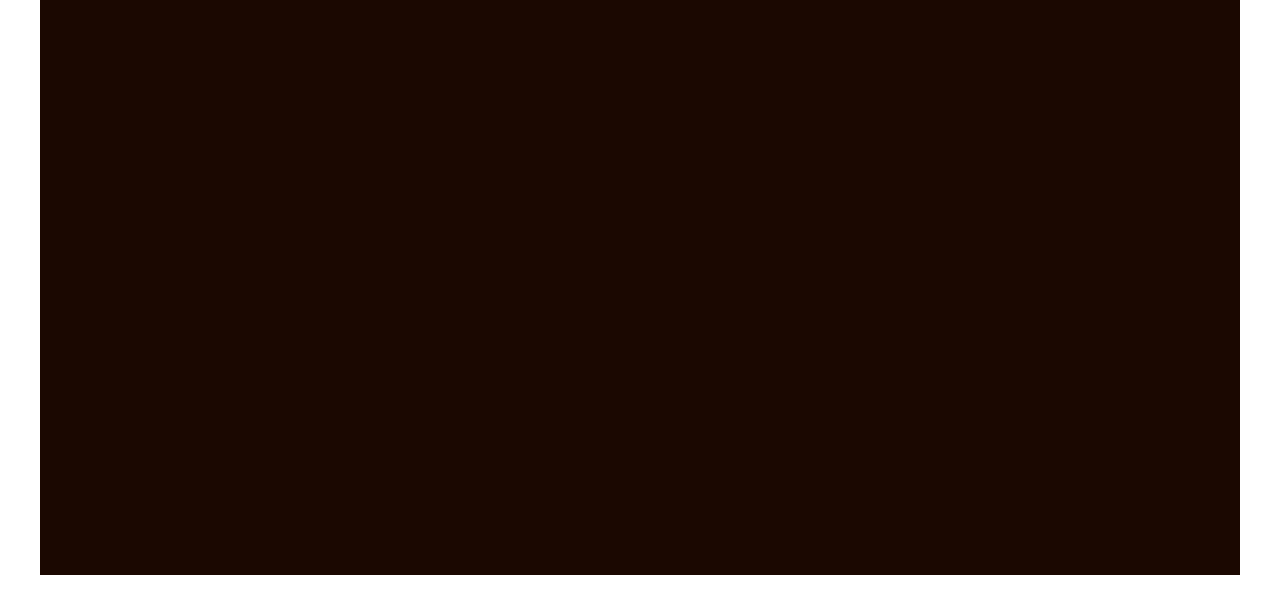
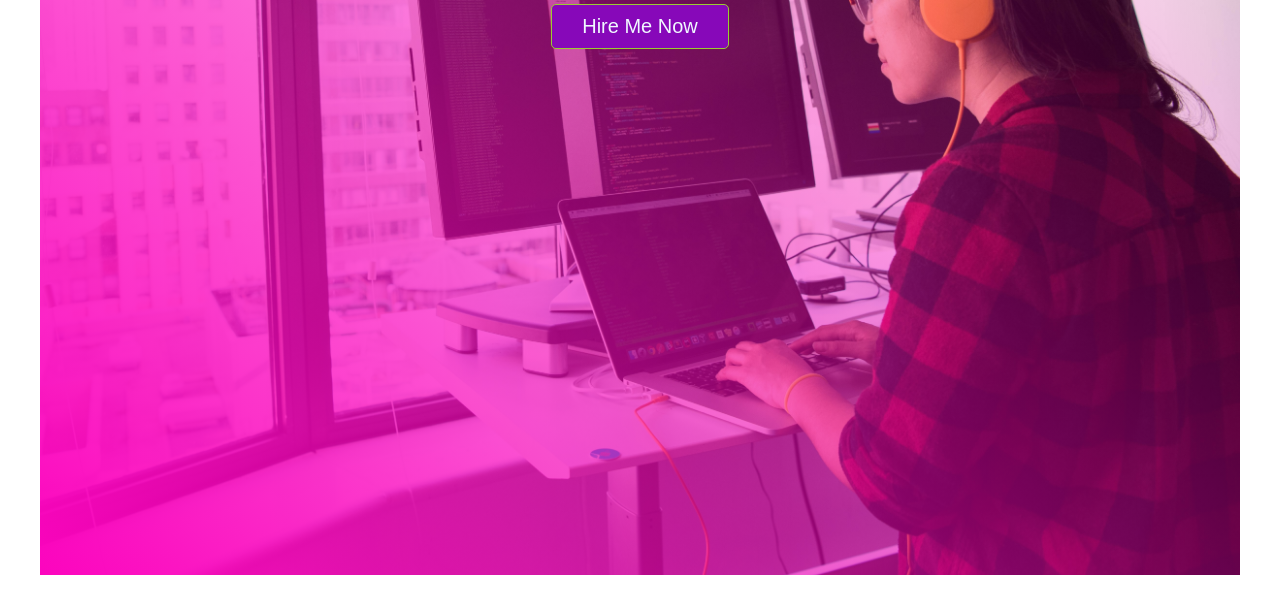
Before and after one commit to NURALAM11/conceptual-session-1, a plain HTML site: page index.html in a window 1280 px wide. Shown: the part 255-860 px from the top of the page. Drawn offline with Linux system fonts and the light colour scheme.

Commit message:
img added

```diff
--- a/index.html
+++ b/index.html
@@ -10,6 +10,9 @@
 <body>
     <div id="heading">
         <h1>I am a New Developer</h1>
+        <div class="btn-parent">
+            <button class="btn">Hire Me Now</button>
+        </div>
     </div>
 </body>
 </html>
--- a/style/style.css
+++ b/style/style.css
@@ -3,7 +3,7 @@
     padding: 0;
 }
 h1{
-    color: red;
+    color: rgb(250, 241, 241);
     font-style: italic;
     font-weight: lighter;
     font-family: Georgia, 'Times New Roman', Times, serif;
@@ -13,10 +13,28 @@ h1{
     text-align: center;
 }
 #heading{
-    background-color: rgb(27, 8, 1);
+    background-image:linear-gradient(45deg, #fc04be,transparent ) , url("../asset/herobg.jpg");
+    background-repeat: no-repeat;
+    background-size: cover;
+    background-position: center;
     height: 600px;
     padding: 100px 50px;
-    width: 1100px;
+    max-width: 1100px;
     margin: 30px auto;
 
 }
+.btn-parent{
+    text-align: center;
+    margin: 20px 0;
+}
+.btn{
+    background-color: rgb(135, 8, 185);
+    padding: 10px 30px;
+    border-radius: 5px;
+    border-style: solid;
+    border-color: yellowgreen;
+    border-width: 1px;
+    color: aliceblue;
+    font-size: 20px;
+
+}
```
Also changed, not shown: asset/herobg.jpg (added).
